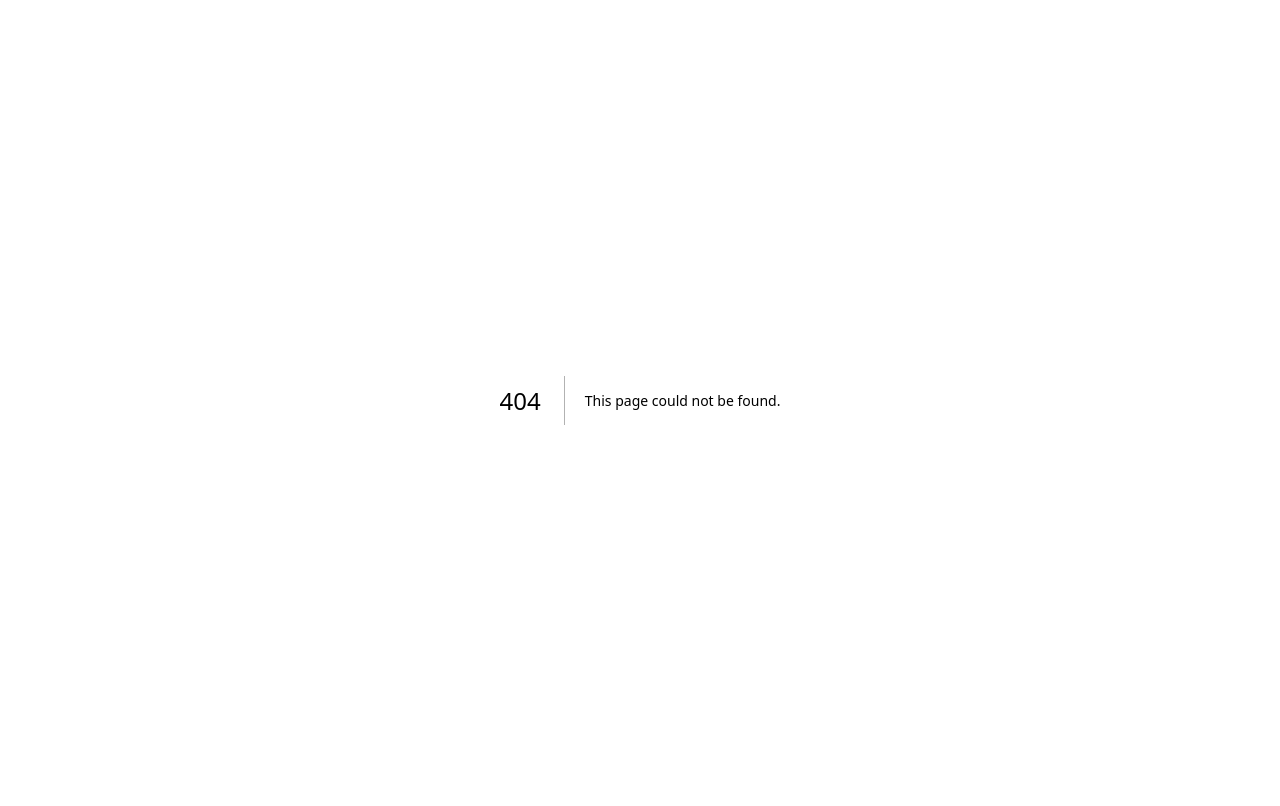
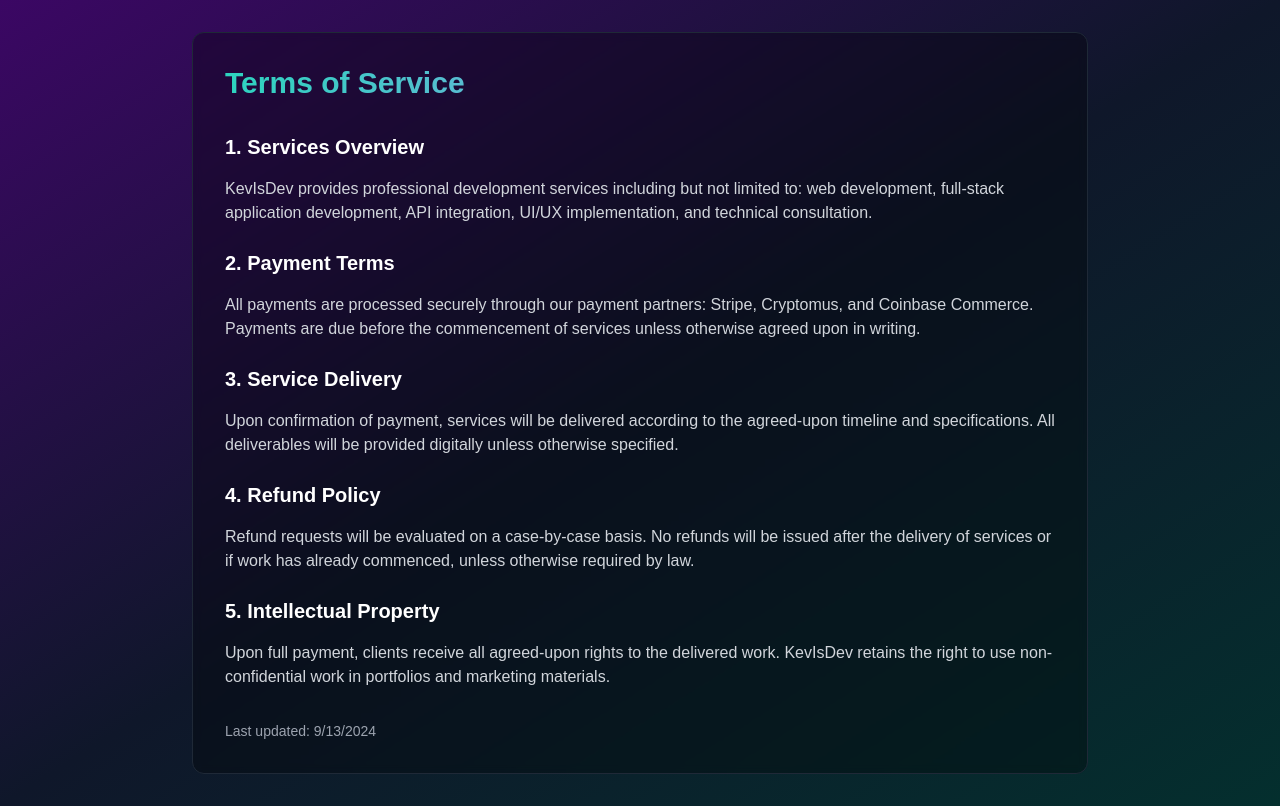
Before and after one commit to xKevIsDev/my-portfolio, a Next.js app: page /terms in a window 1280 px wide. Before the commit this address had no page. Built offline with nearby package versions, Linux system fonts and the light colour scheme.

Commit message:
updated meta tags for cyptomus

```diff
--- a/app/payment/page.tsx
+++ b/app/payment/page.tsx
@@ -270,8 +270,25 @@ export default function PaymentPage() {
                     </div>
 
                     <div className="text-xs text-gray-500">
-                        By proceeding with payment, you agree to our terms of service and privacy policy.
-                        All services are delivered digitally upon payment confirmation.
+                        By proceeding with payment, you agree to our{' '}
+                        <a
+                            href="/terms"
+                            className="text-teal-400 hover:underline"
+                            target="_blank"
+                            rel="noopener noreferrer"
+                        >
+                            terms of service
+                        </a>{' '}
+                        and{' '}
+                        <a
+                            href="/privacy"
+                            className="text-teal-400 hover:underline"
+                            target="_blank"
+                            rel="noopener noreferrer"
+                        >
+                            privacy policy
+                        </a>
+                        . All services are delivered digitally upon payment confirmation.
                     </div>
                 </div>
             </div>
--- /dev/null
+++ b/app/privacy/page.tsx
@@ -0,0 +1,60 @@
+export default function PrivacyPolicy() {
+  return (
+    <div className="min-h-screen bg-gradient-to-br from-purple-950 via-slate-900 to-teal-950 p-4 md:p-8">
+      <div className="max-w-4xl mx-auto bg-black/30 backdrop-blur-sm rounded-xl p-8 border border-gray-800">
+        <h1 className="text-3xl font-bold mb-8 text-transparent bg-clip-text bg-gradient-to-r from-teal-400 to-purple-400">
+          Privacy Policy
+        </h1>
+
+        <div className="space-y-6 text-gray-300">
+          <section>
+            <h2 className="text-xl font-semibold text-white mb-4">1. Information We Collect</h2>
+            <p>
+              We collect information necessary to provide our services, including:
+              name, email address, payment information, and project requirements.
+              Payment information is processed securely by our payment partners and
+              is not stored on our servers.
+            </p>
+          </section>
+
+          <section>
+            <h2 className="text-xl font-semibold text-white mb-4">2. How We Use Your Information</h2>
+            <p>
+              Your information is used solely for:
+              - Providing requested services
+              - Processing payments
+              - Communication regarding your project
+              - Legal compliance
+            </p>
+          </section>
+
+          <section>
+            <h2 className="text-xl font-semibold text-white mb-4">3. Data Security</h2>
+            <p>
+              We implement industry-standard security measures to protect your data.
+              All payments are processed through secure, encrypted connections by our
+              authorized payment processors.
+            </p>
+          </section>
+
+          <section>
+            <h2 className="text-xl font-semibold text-white mb-4">4. Third-Party Services</h2>
+            <p>
+              We use trusted third-party services for payment processing:
+              - Stripe
+              - Cryptomus
+              - Coinbase Commerce
+              Each processor has their own privacy policy and terms of service.
+            </p>
+          </section>
+
+          {/* Add more sections as needed */}
+        </div>
+
+        <div className="mt-8 text-sm text-gray-400">
+          Last updated: {new Date().toLocaleDateString()}
+        </div>
+      </div>
+    </div>
+  );
+}
--- /dev/null
+++ b/app/terms/page.tsx
@@ -0,0 +1,64 @@
+export default function TermsOfService() {
+  return (
+    <div className="min-h-screen bg-gradient-to-br from-purple-950 via-slate-900 to-teal-950 p-4 md:p-8">
+      <div className="max-w-4xl mx-auto bg-black/30 backdrop-blur-sm rounded-xl p-8 border border-gray-800">
+        <h1 className="text-3xl font-bold mb-8 text-transparent bg-clip-text bg-gradient-to-r from-teal-400 to-purple-400">
+          Terms of Service
+        </h1>
+
+        <div className="space-y-6 text-gray-300">
+          <section>
+            <h2 className="text-xl font-semibold text-white mb-4">1. Services Overview</h2>
+            <p>
+              KevIsDev provides professional development services including but not limited to:
+              web development, full-stack application development, API integration, UI/UX implementation,
+              and technical consultation.
+            </p>
+          </section>
+
+          <section>
+            <h2 className="text-xl font-semibold text-white mb-4">2. Payment Terms</h2>
+            <p>
+              All payments are processed securely through our payment partners: Stripe, Cryptomus,
+              and Coinbase Commerce. Payments are due before the commencement of services unless
+              otherwise agreed upon in writing.
+            </p>
+          </section>
+
+          <section>
+            <h2 className="text-xl font-semibold text-white mb-4">3. Service Delivery</h2>
+            <p>
+              Upon confirmation of payment, services will be delivered according to the agreed-upon
+              timeline and specifications. All deliverables will be provided digitally unless
+              otherwise specified.
+            </p>
+          </section>
+
+          <section>
+            <h2 className="text-xl font-semibold text-white mb-4">4. Refund Policy</h2>
+            <p>
+              Refund requests will be evaluated on a case-by-case basis. No refunds will be issued
+              after the delivery of services or if work has already commenced, unless otherwise
+              required by law.
+            </p>
+          </section>
+
+          <section>
+            <h2 className="text-xl font-semibold text-white mb-4">5. Intellectual Property</h2>
+            <p>
+              Upon full payment, clients receive all agreed-upon rights to the delivered work.
+              KevIsDev retains the right to use non-confidential work in portfolios and marketing
+              materials.
+            </p>
+          </section>
+
+          {/* Add more sections as needed */}
+        </div>
+
+        <div className="mt-8 text-sm text-gray-400">
+          Last updated: {new Date().toLocaleDateString()}
+        </div>
+      </div>
+    </div>
+  );
+}
```
